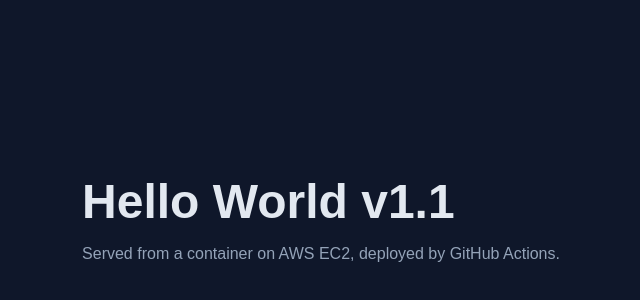
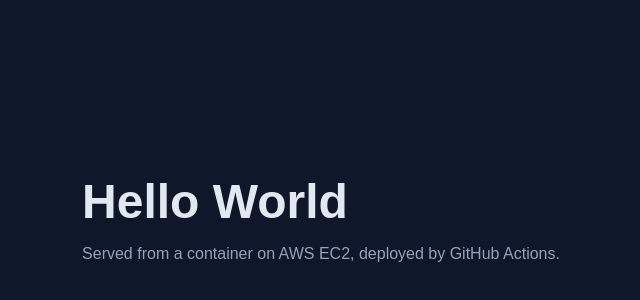
Before and after one commit to wisamMu/Devops-Sprint-Wisam, a plain HTML site: page end-to-end/hello-web/index.html in a window 1280 px wide. Shown: the part 174-474 px from the top of the page, without its empty margins (319-959 px from the left). Drawn offline with Linux system fonts and the light colour scheme.

Commit message:
Revert "feat(hello-web): v1.1 heading (#24)"
This reverts commit 2f334c9cb38c3fc3d138ced84b06163011c82183.

```diff
--- a/end-to-end/hello-web/index.html
+++ b/end-to-end/hello-web/index.html
@@ -11,7 +11,7 @@
 </head>
 <body>
   <main>
-    <h1>Hello World v1.1</h1>
+    <h1>Hello World</h1>
     <p>Served from a container on AWS EC2, deployed by GitHub Actions.</p>
   </main>
 </body>
```
